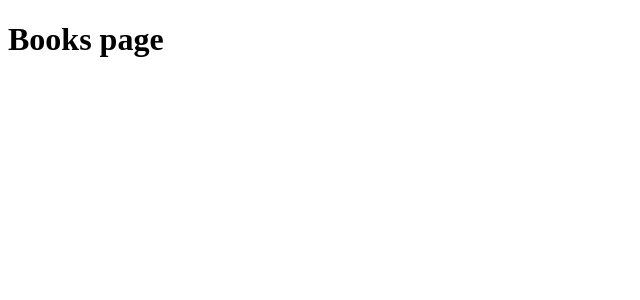
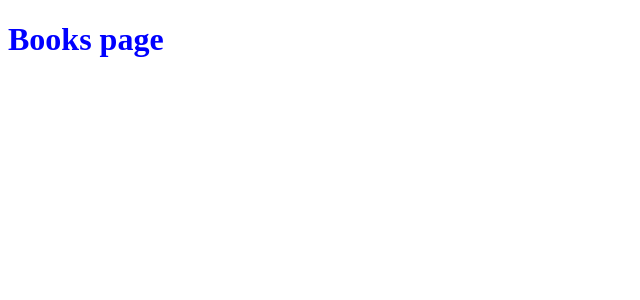
Before and after one commit to Dina2703/audioBooks-next, a Next.js app: page /books in a window 1280 px wide. Shown: the top 300 px of the page, without its empty margins (0-640 px from the left). Built offline with nearby package versions, Linux system fonts and the light colour scheme.

Commit message:
test to bring module css to a nested comp

```diff
--- a/pages/books/index.js
+++ b/pages/books/index.js
@@ -1,8 +1,8 @@
-
+import styles from "../../styles/Books.module.css";
 const Test = () => {
   return (
     <div>
-      <h1>Books page</h1>
+      <h1 className={styles.txt}>Books page</h1>
     </div>
   );
 };
--- a/styles/Books.module.css
+++ b/styles/Books.module.css
@@ -0,0 +1,3 @@
+.txt {
+color: blue
+}
```
